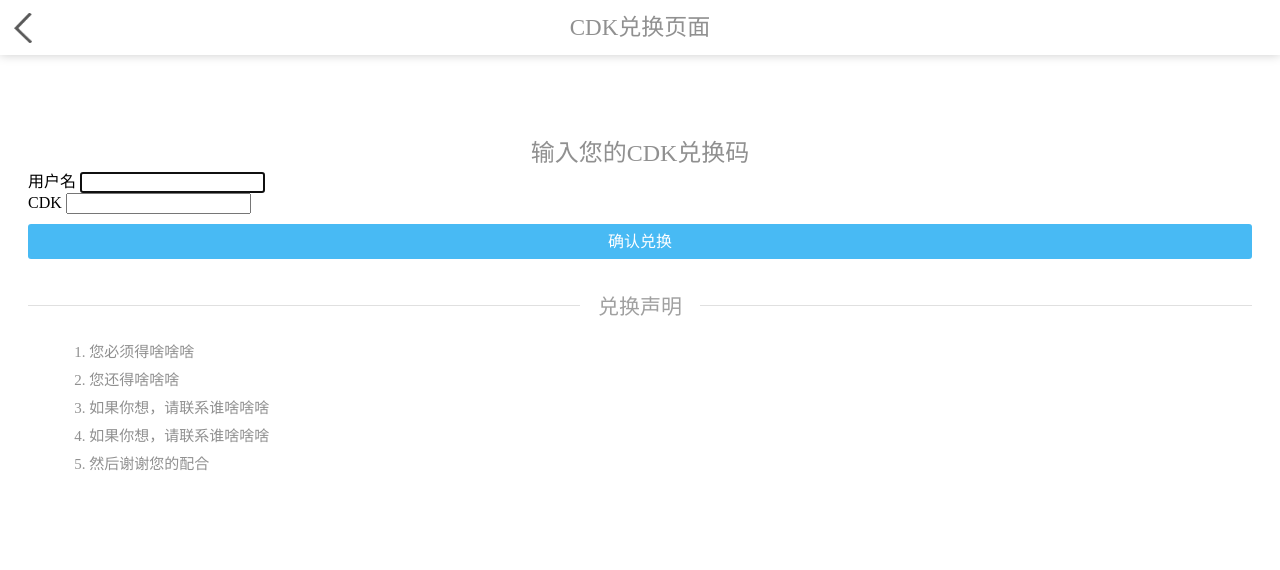
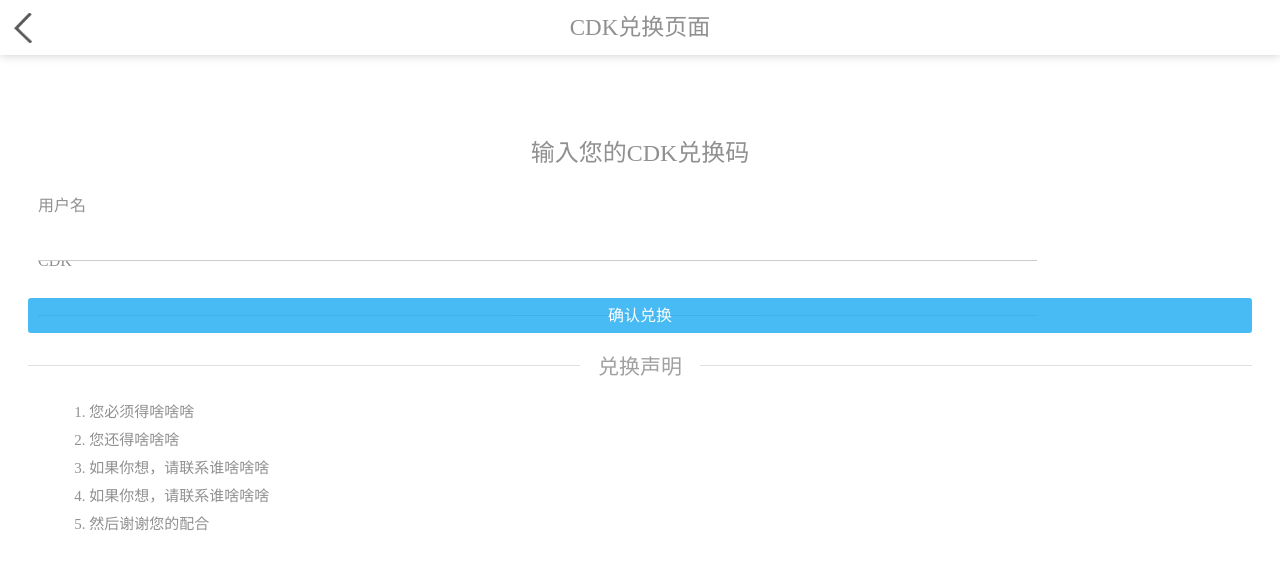
Before and after one commit to jiangshengxin/AppChat, a PHP site: page /cdk.html in a window 1280 px wide. Shown: the top 570 px of the page. Run offline with PHP 8.4, Linux system fonts and the light colour scheme.

Commit message:
样式修改

```diff
--- a/app_web/css/cdk.css
+++ b/app_web/css/cdk.css
@@ -37,20 +37,31 @@ body{
 	box-sizing:border-box;
 	margin-top:60px;
 }
+
+
+
 #convert{
 	width:100%;
-	height:140px;
 	margin:0 auto;
+	overflow:hidden;
 }
 #convert>div:first-child{
 	text-align:center;
 	color:#909090;
 	font-size:24px;
 }
-#convert>form{
+
+#cdk-form{
 	display:block;
 }
-#convert>form>input{
+#cdk-form label{
+	float:left;
+	width:18%;
+	height:35px;
+	line-height:35px;
+	color:#909090;
+}
+#cdk-form div{
 	width:100%;
 	height:35px;
 	display:block;
@@ -59,6 +70,18 @@ body{
 	padding-left:10px;
 	color:#505050;
 	box-sizing:border-box;
+}
+#cdk-form div input{
+	width:82%;
+	border:0px solid #fff;
+	border-bottom:1px solid #ccc;
+	height:35px;
+	color:#767676;
+}
+
+/* 清除谷歌input自带样式 */
+#cdk-form div input:focus{
+	outline:none;
 }
 #convert>a{
 	text-decoration:none;
@@ -71,7 +94,7 @@ body{
 	background-color:#1BA9F2;
 	color:white;
 	border-radius:3px;
-	margin-top:10px;
+	margin-top:20px;
 	opacity:0.8;
 }
 #convert>a:active{
```
Also changed, not shown: app_web/css/update.css (+38 -1 lines).
